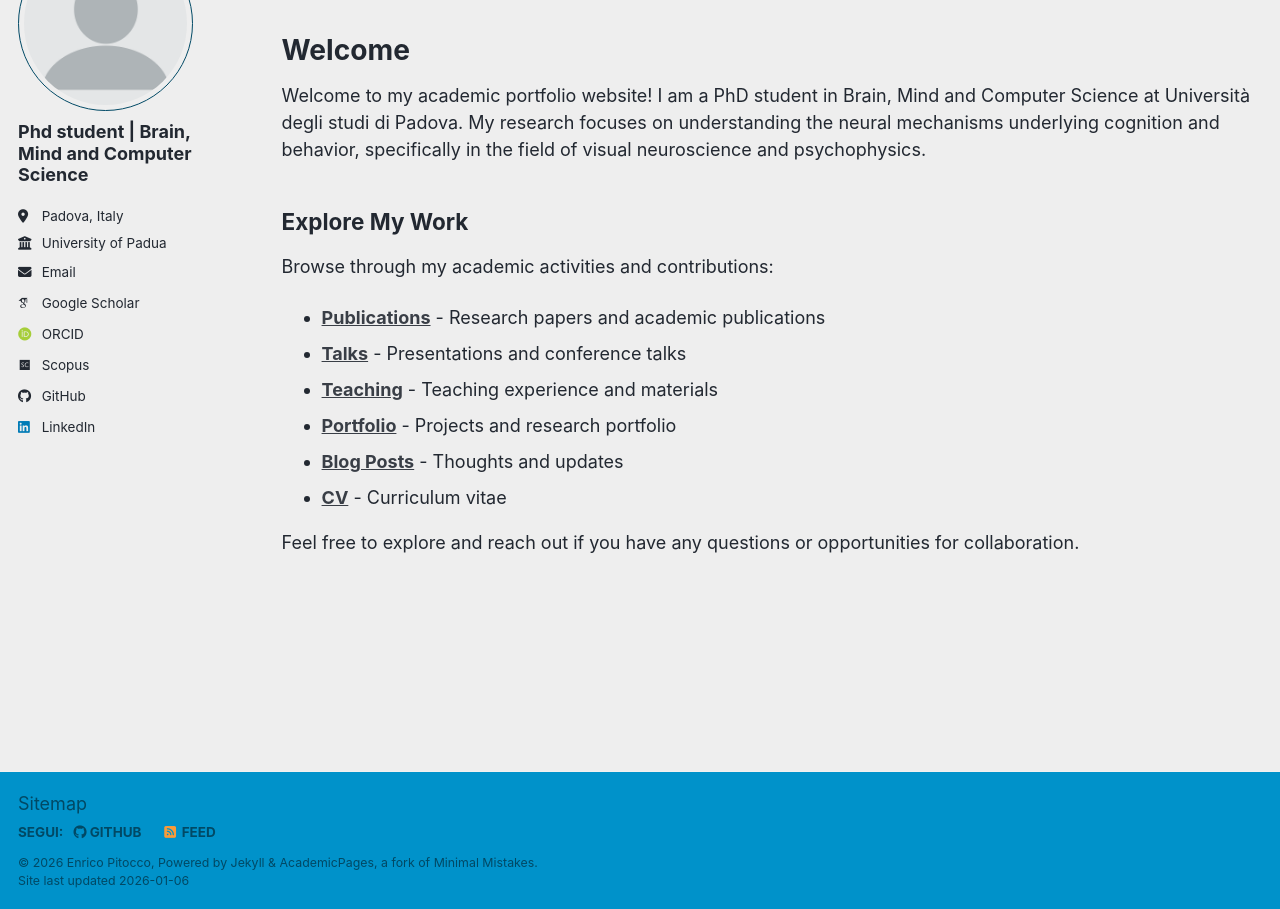
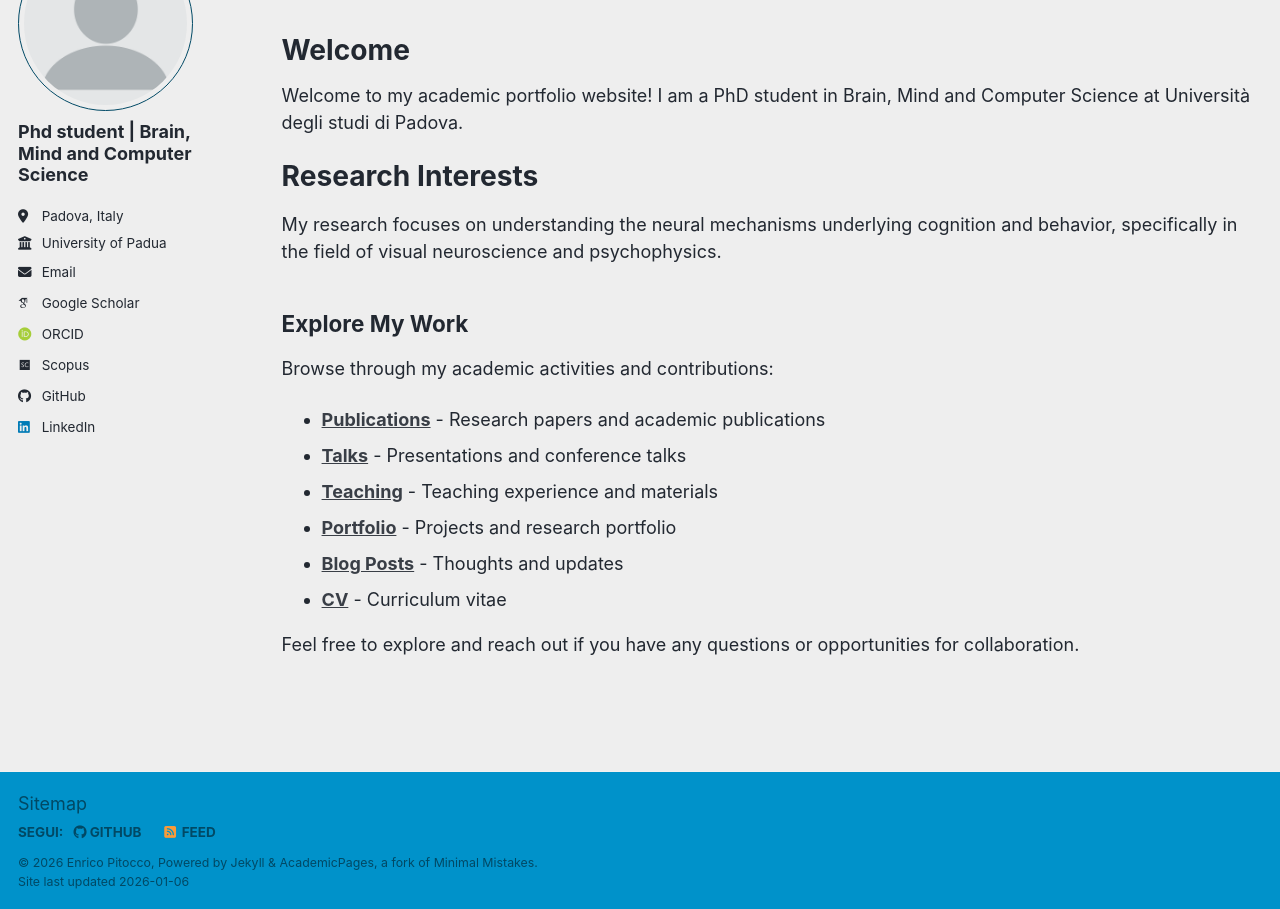
Before and after one commit to enricopitocco/enricopitocco.github.io, a Jekyll site: the page built from index.md, in a window 1280 px wide and 1072 px high. Shown: the part 163-1072 px from the top of the window. Built offline with Jekyll 4.4.1, drawn with Linux system fonts in a browser that asks for light colours; some web fonts are replaced; a script bundle is joined from its source files by our own code; library files that are not in the unit come from our copies.

Commit message:
Add research interests section to index.md
Added a section for research interests to the portfolio.

```diff
--- a/index.md
+++ b/index.md
@@ -5,7 +5,10 @@ title: "Welcome"
 description: "Enrico Pitocco — PhD student at the University of Padova. Researcher in neuroscience and computational approaches to cognition. Publications, talks, teaching, and CV."
 ---
 
-Welcome to my academic portfolio website! I am a PhD student in Brain, Mind and Computer Science at Università degli studi di Padova. My research focuses on understanding the neural mechanisms underlying cognition and behavior, specifically in the field of visual neuroscience and psychophysics.
+Welcome to my academic portfolio website! I am a PhD student in Brain, Mind and Computer Science at Università degli studi di Padova.
+
+# Research Interests
+My research focuses on understanding the neural mechanisms underlying cognition and behavior, specifically in the field of visual neuroscience and psychophysics.
 
 
 
```
